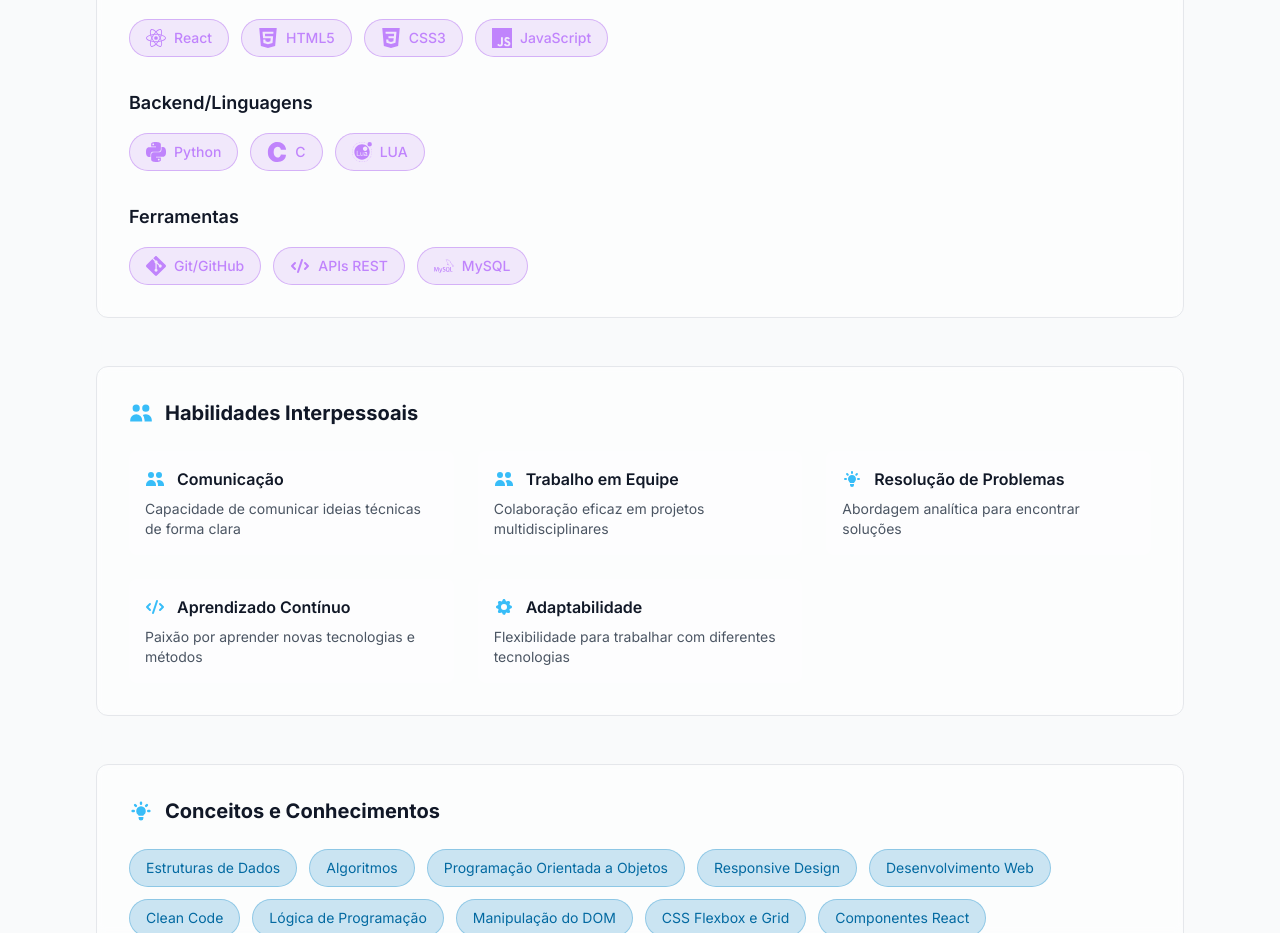
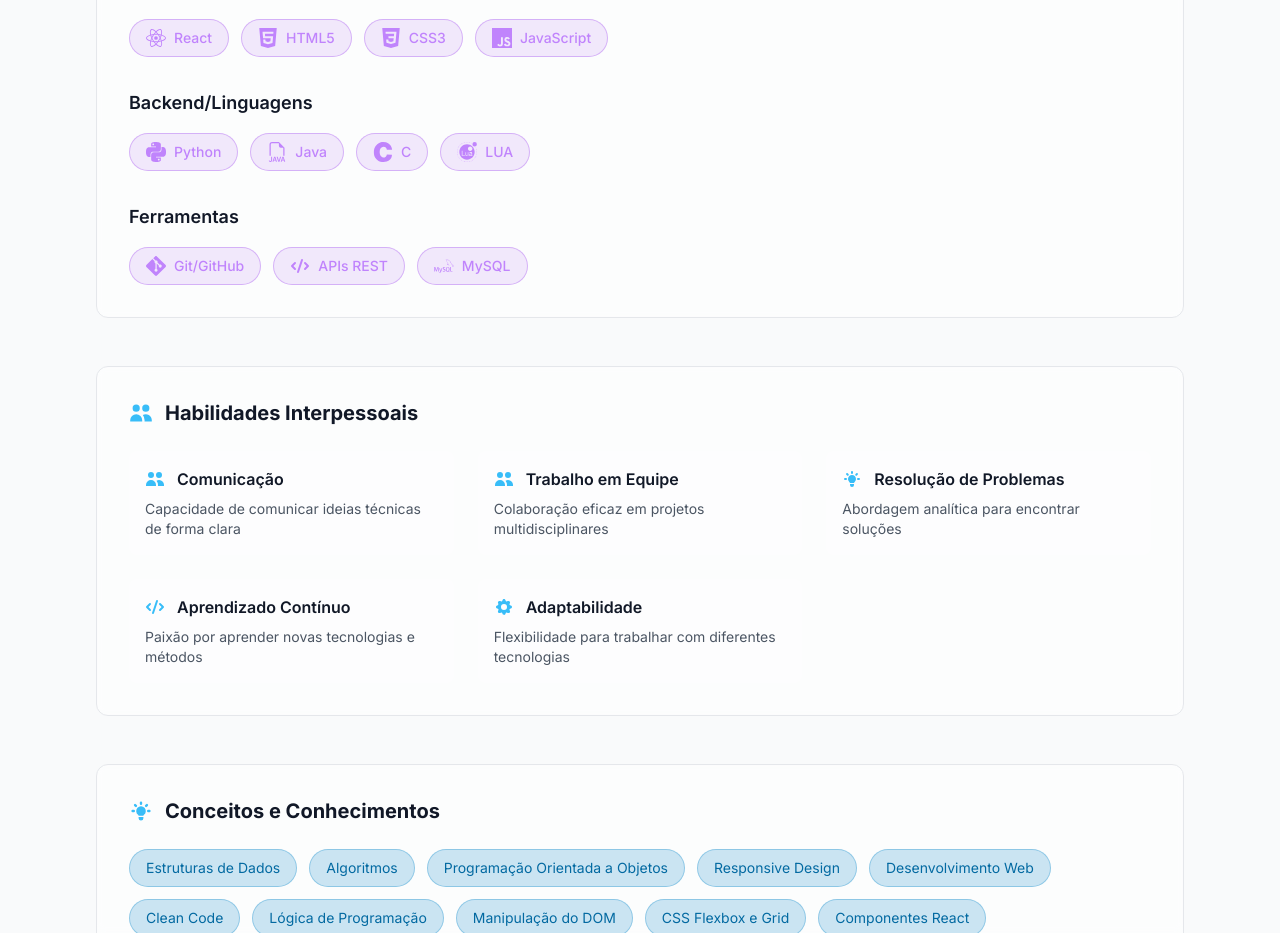
Before and after one commit to CostaCodesFullStack/Portfolio, a Next.js app: page / in a window 1280 px wide. Shown: the part 2500-3433 px from the top of the page. Built offline with nearby package versions, Linux system fonts and the light colour scheme; no server answers.

Commit message:
feat: adiciona tecnologia Java às certificações e habilidades

```diff
--- a/components/sections/Skills.tsx
+++ b/components/sections/Skills.tsx
@@ -13,6 +13,10 @@ import {
   SiGit,
   SiMysql,
 } from 'react-icons/si';
+import {
+  BsFiletypeJava,
+} from 'react-icons/bs';
+
 import { HiCode, HiCog, HiLightBulb, HiUsers } from 'react-icons/hi';
 import { useTranslation } from '@/contexts/TranslationContext';
 
@@ -36,6 +40,7 @@ const Skills = () => {
     ],
     backend: [
       { name: t.experience.technologies.technologies.python, icon: SiPython },
+      { name: t.experience.technologies.technologies.java, icon: BsFiletypeJava },
       { name: t.experience.technologies.technologies.c, icon: SiC },
       { name: t.experience.technologies.technologies.lua, icon: SiLua },
     ],
--- a/contexts/TranslationContext.tsx
+++ b/contexts/TranslationContext.tsx
@@ -111,6 +111,7 @@ interface Translation {
       htmlCss: string;
       javascript: string;
       python: string;
+      java: string;
     };
     achievementsList: {
       portfolio: string;
@@ -156,6 +157,7 @@ interface Translation {
       htmlCss: string;
       javascript: string;
       python: string;
+      java: string;
     };
     achievementDetails: {
       portfolio: string;
@@ -179,6 +181,7 @@ interface Translation {
         css3: string;
         javascript: string;
         python: string;
+        java: string;
         c: string;
         lua: string;
         git: string;
@@ -426,6 +429,7 @@ const translations: Record<Language, Translation> = {
         htmlCss: 'HTML5 e CSS3',
         javascript: 'JavaScript',
         python: 'Python',
+        java: 'Java',
       },
       achievementsList: {
         portfolio: 'Portfólio Profissional',
@@ -507,6 +511,8 @@ const translations: Record<Language, Translation> = {
           'Fundamentos de JavaScript, DOM, APIs e desenvolvimento web interativo.',
         python:
           'Fundamentos de Python, estruturas de dados, algoritmos e desenvolvimento de aplicações.',
+        java:
+          'Fundamentos de Java, orientação a objetos, estruturas de dados e desenvolvimento de aplicações.',
       },
       achievementDetails: {
         portfolio: 'Desenvolvimento de portfólio completo com React e Next.js',
@@ -534,6 +540,7 @@ const translations: Record<Language, Translation> = {
           css3: 'CSS3',
           javascript: 'JavaScript',
           python: 'Python',
+          java: 'Java',
           c: 'C',
           lua: 'LUA',
           git: 'Git/GitHub',
@@ -790,6 +797,7 @@ const translations: Record<Language, Translation> = {
         htmlCss: 'HTML5 and CSS3',
         javascript: 'JavaScript',
         python: 'Python',
+        java: 'Java',
       },
       achievementsList: {
         portfolio: 'Professional Portfolio',
@@ -871,6 +879,8 @@ const translations: Record<Language, Translation> = {
           'JavaScript fundamentals, DOM, APIs and interactive web development.',
         python:
           'Python fundamentals, data structures, algorithms and application development.',
+        java:
+          'Java fundamentals, object-oriented programming, data structures and application development.',
       },
       achievementDetails: {
         portfolio: 'Complete portfolio development with React and Next.js',
@@ -897,6 +907,7 @@ const translations: Record<Language, Translation> = {
           css3: 'CSS3',
           javascript: 'JavaScript',
           python: 'Python',
+          java: 'Java',
           c: 'C',
           lua: 'LUA',
           git: 'Git/GitHub',
```
